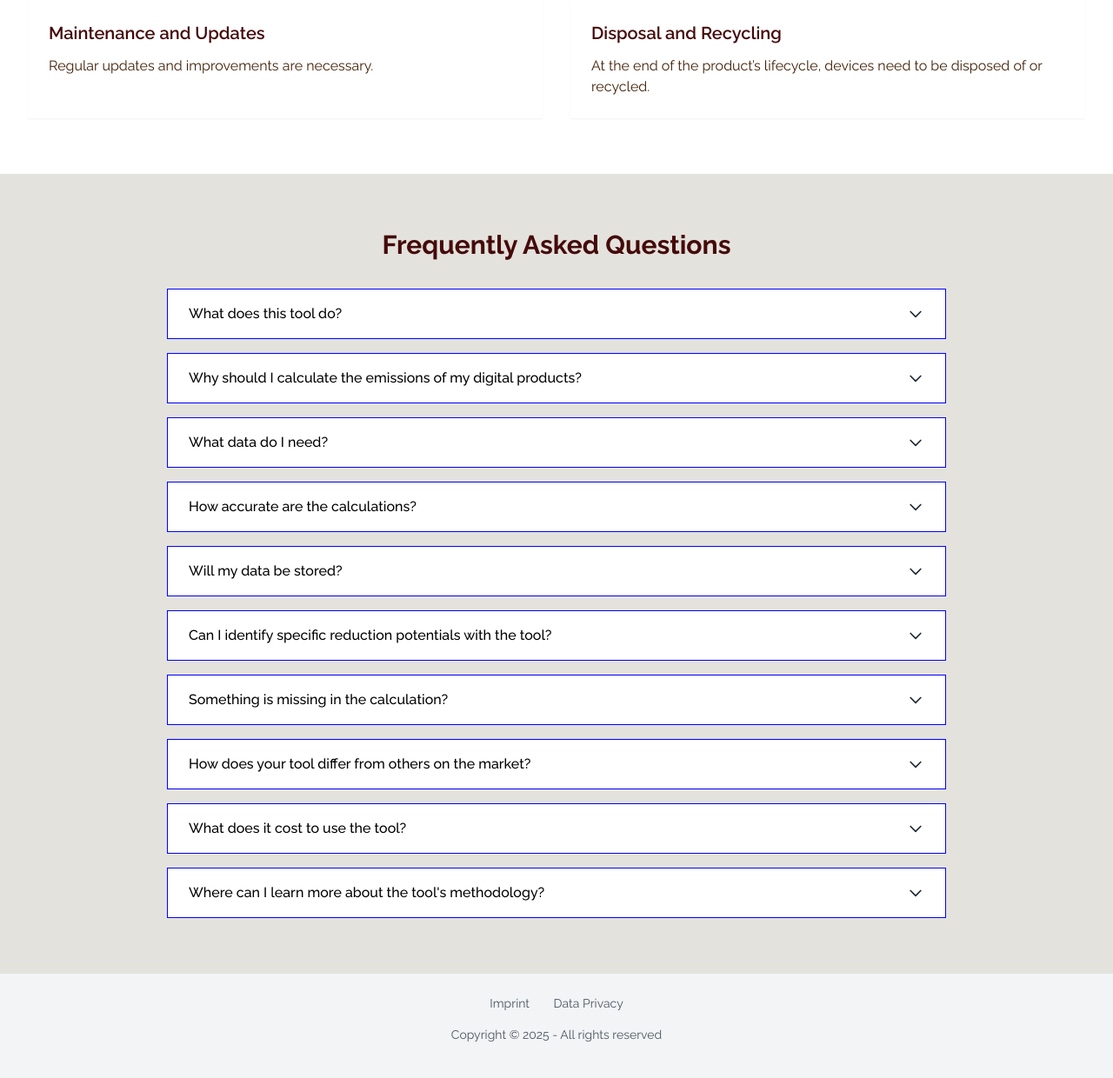
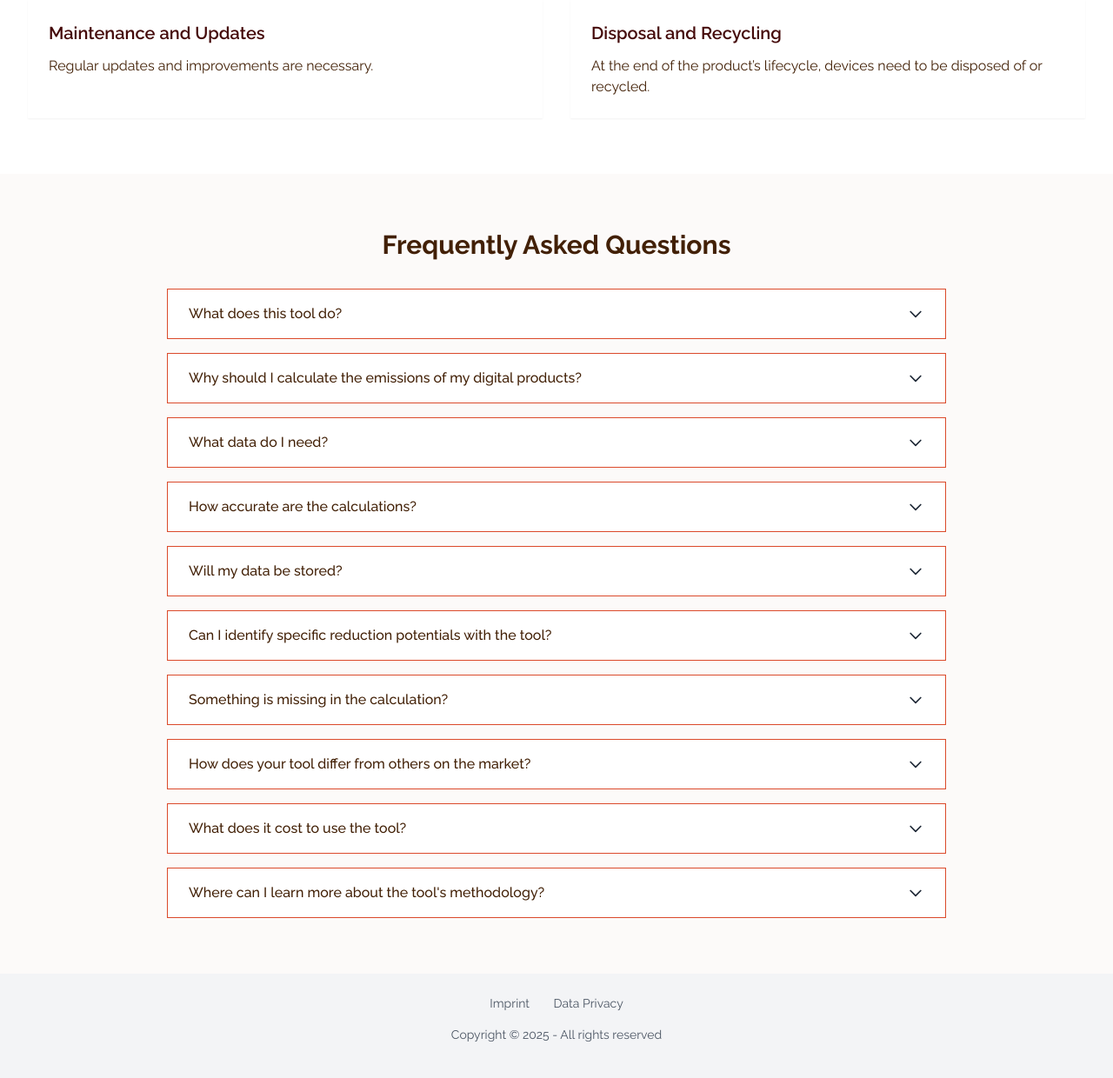
Before and after one commit to AnneLovina/carbonbyte, a Flask app: page / in a window 1280 px wide. Shown: the part 1516-2756 px from the top of the page at 87% size. Run offline with Flask 3, Linux system fonts and the light colour scheme; some libraries are stand-ins or nearby versions.

Commit message:
Update landing.html
FAQ Color change

```diff
--- a/templates/landing.html
+++ b/templates/landing.html
@@ -66,15 +66,15 @@
 </div>
 
 <!-- FAQ Section -->
-<div class="py-16" style="background-color: #e4e2dd;" id="faq">
+<div class="py-16" style="background-color: #fcfaf9;" id="faq">
     <div class="max-w-7xl mx-auto px-4 sm:px-6 lg:px-8">
-        <h2 class="text-3xl font-bold mb-8 text-center text-red-950">Frequently Asked Questions</h2>
+        <h2 class="text-3xl font-bold mb-8 text-center text-yellow-950">Frequently Asked Questions</h2>
         <div class="space-y-4 max-w-4xl mx-auto">
             {% for item in config.faq %}
-            <div class="border border-[#0000FF] bg-white hover:border-[#0000CC] transition-colors duration-300">
+            <div class="border border-[#DB4A2B] bg-white hover:border-[#0000CC] transition-colors duration-300">
                 <button class="w-full text-left px-6 py-4 focus:outline-none" onclick="toggleFAQ(this)">
                     <div class="flex justify-between items-center">
-                        <span class="font-medium text-black">{{ item.question }}</span>
+                        <span class="font-medium text-yellow-950">{{ item.question }}</span>
                         <svg class="w-5 h-5 transform transition-transform duration-200" fill="none"
                             stroke="currentColor" viewBox="0 0 24 24">
                             <path stroke-linecap="round" stroke-linejoin="round" stroke-width="2" d="M19 9l-7 7-7-7">
```
